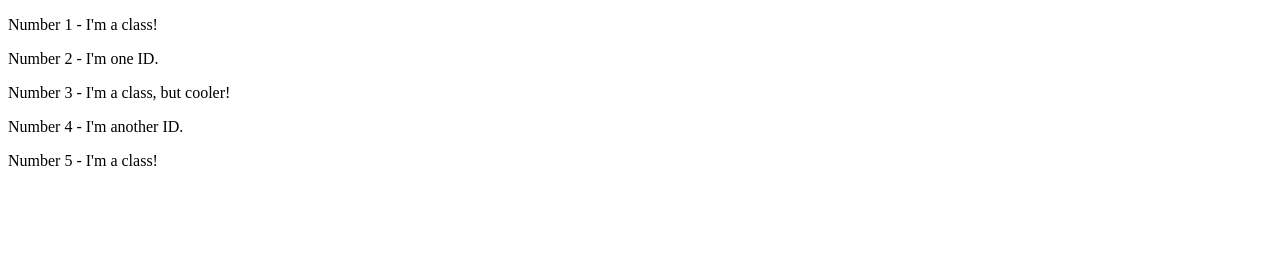
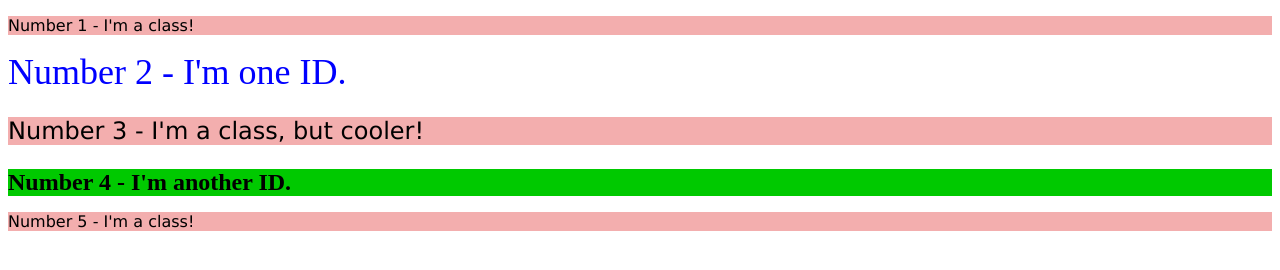
Before and after one commit to szxivk/odin-project-webdev-2024, a plain HTML site: page odin-proj/webdev-foundations/css-exercises/intro-to-css/02-class-id-selectors/index.html in a window 1280 px wide. Drawn offline with Linux system fonts and the light colour scheme.

Commit message:
Update final solution for "02-class-id-selectors" in "css-exercises/intro-to-css/"

```diff
--- a/odin-proj/webdev-foundations/css-exercises/intro-to-css/02-class-id-selectors/index.html
+++ b/odin-proj/webdev-foundations/css-exercises/intro-to-css/02-class-id-selectors/index.html
@@ -8,10 +8,10 @@
     <link rel="stylesheet" href="styles.css">
   </head>
   <body>
-    <p>Number 1 - I'm a class!</p>
-    <div>Number 2 - I'm one ID.</div>
-    <p>Number 3 - I'm a class, but cooler!</p>
-    <div>Number 4 - I'm another ID.</div>
-    <p>Number 5 - I'm a class!</p>
+    <p class="cool">Number 1 - I'm a class!</p>
+    <div id="num2-id">Number 2 - I'm one ID.</div>
+    <p class="cooler">Number 3 - I'm a class, but cooler!</p>
+    <div id="num4-id">Number 4 - I'm another ID.</div>
+    <p class="cool">Number 5 - I'm a class!</p>
   </body>
 </html>
--- a/odin-proj/webdev-foundations/css-exercises/intro-to-css/02-class-id-selectors/styles.css
+++ b/odin-proj/webdev-foundations/css-exercises/intro-to-css/02-class-id-selectors/styles.css
@@ -0,0 +1,20 @@
+#num2-id {
+    color:#0000ff;
+    font-size: 36px;
+}
+
+#num4-id {
+    font-size: 24px;
+    font-weight: bold;
+    background-color: #00c900;
+}
+
+.cool,
+.cooler {
+    background-color: #f3aeae;
+    font-family: Verdana, "DejaVu Sans", sans-serif;
+}
+
+.cooler {
+    font-size: 24px;
+}
```
